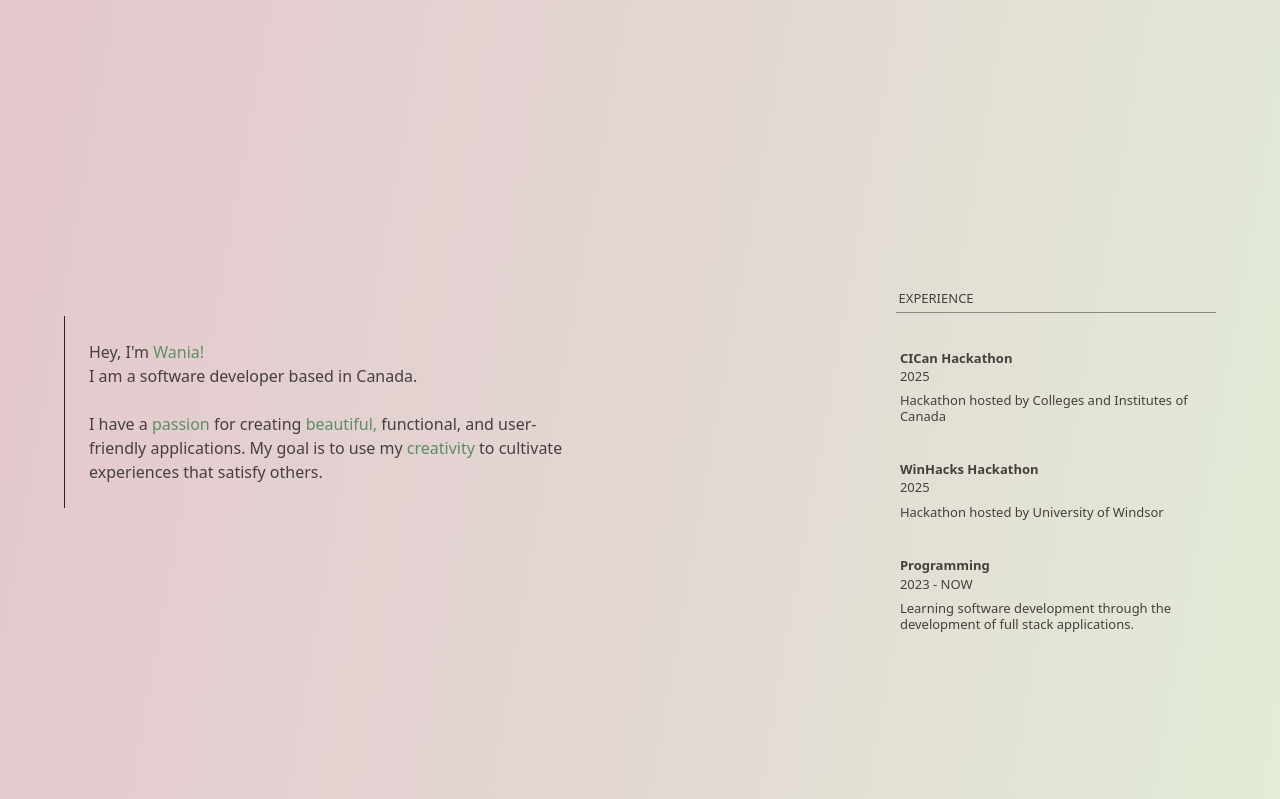
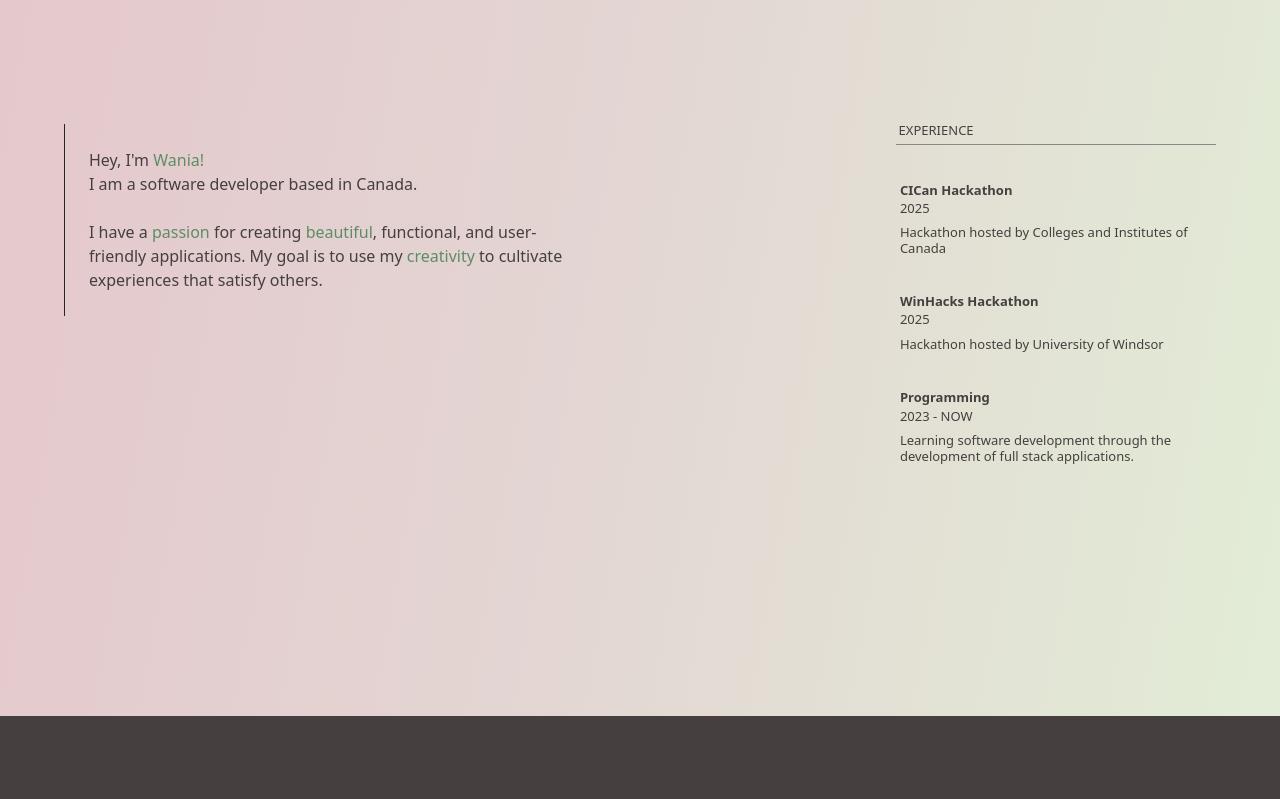
Before and after one commit to wania-sharif/wania-portfolio, a React (Vite) app: page / in a window 1280 px wide. Shown: the part 3120-3919 px from the top of the page. Built offline with nearby package versions, Linux system fonts and the light colour scheme.

Commit message:
animate about me paragraph when viewed

```diff
--- a/src/components/About/About.css
+++ b/src/components/About/About.css
@@ -1,5 +1,5 @@
 .about {
-    min-height: 110vh;
+    min-height: 74vh;
 }
 
 /* page content container  */
@@ -8,7 +8,7 @@
     font-weight: 300;
     font-size: 16px;
     justify-content: space-between;
-    padding: 4em;
+    padding: 0 4em;
     text-align: left;
 }
 
@@ -17,6 +17,9 @@
     display: flex;
     flex-direction: column;
     gap: 5em;
+    overflow: hidden;
+    border-left: 1px solid rgb(40, 35, 33);
+    height: fit-content;
 }
 
 /* paragraph */
@@ -24,9 +27,7 @@
     box-sizing: border-box;
     width: 34em;
     line-height: 1.5em;
-    margin-top: 8rem;
     font-size: 16px;
-    border-left: 1px solid rgb(40, 35, 33);
     padding: 1.5em;
 }
 /* highlighted words  */
@@ -51,6 +52,9 @@
     border-bottom: 1px solid #8b8787;
     padding: 0 .2em .5em;
     margin-top: 8em;
+}
+.about .career h3:first-of-type {
+    margin-top: 0;
 }
 
 /* awards list  */
@@ -82,7 +86,7 @@
     line-height: 1.2em;
 }
 
-@media screen and (max-width: 1220px) {
+@media screen and (max-width: 820px) {
     .about .content {
         flex-direction: column;
         padding: 1em;
--- a/src/components/About/About.jsx
+++ b/src/components/About/About.jsx
@@ -1,16 +1,37 @@
+import { useRef } from 'react';
 import './about.css';
+import { motion, useInView } from 'framer-motion';
 
 const About = () => {
+    const slideIn = {
+        hidden: {
+          opacity: 0,
+          x: -100
+        },
+        visible: {
+          opacity: 1,
+          x: 0
+        }
+    };
+
+    const transition = {
+        duration: 0.5,
+        delay: 0.3,
+    }
+
+    const ref = useRef(null);
+    const isInView = useInView(ref, {amount: 0.5});
+
     return (
         <div className="about" id='about'>
             <div className='content'>
-                <div className='text'>
-                    <p>Hey, I'm <strong>Wania!</strong><br/> I am a software developer based in Canada. <br/><br/>
-                    I have a <strong>passion</strong> for creating <strong>beautiful,</strong> functional, and user-friendly applications.
+                <motion.div className='text' ref={ref} initial='hidden' animate={isInView ? 'visible': 'hidden'}>
+                    <motion.p variants={slideIn} transition={transition}>Hey, I'm <strong>Wania!</strong><br/> I am a software developer based in Canada. <br/><br/>
+                    I have a <strong>passion</strong> for creating <strong>beautiful</strong>, functional, and user-friendly applications.
                     My goal is to use my <strong>creativity</strong> to cultivate experiences that satisfy others. <br/>
-                    </p>
+                    </motion.p>
                     {/* <button>MORE ABOUT ME</button> */}
-                </div>
+                </motion.div>
 
                 <div className='career'>
                     <h3>EXPERIENCE</h3>
```
